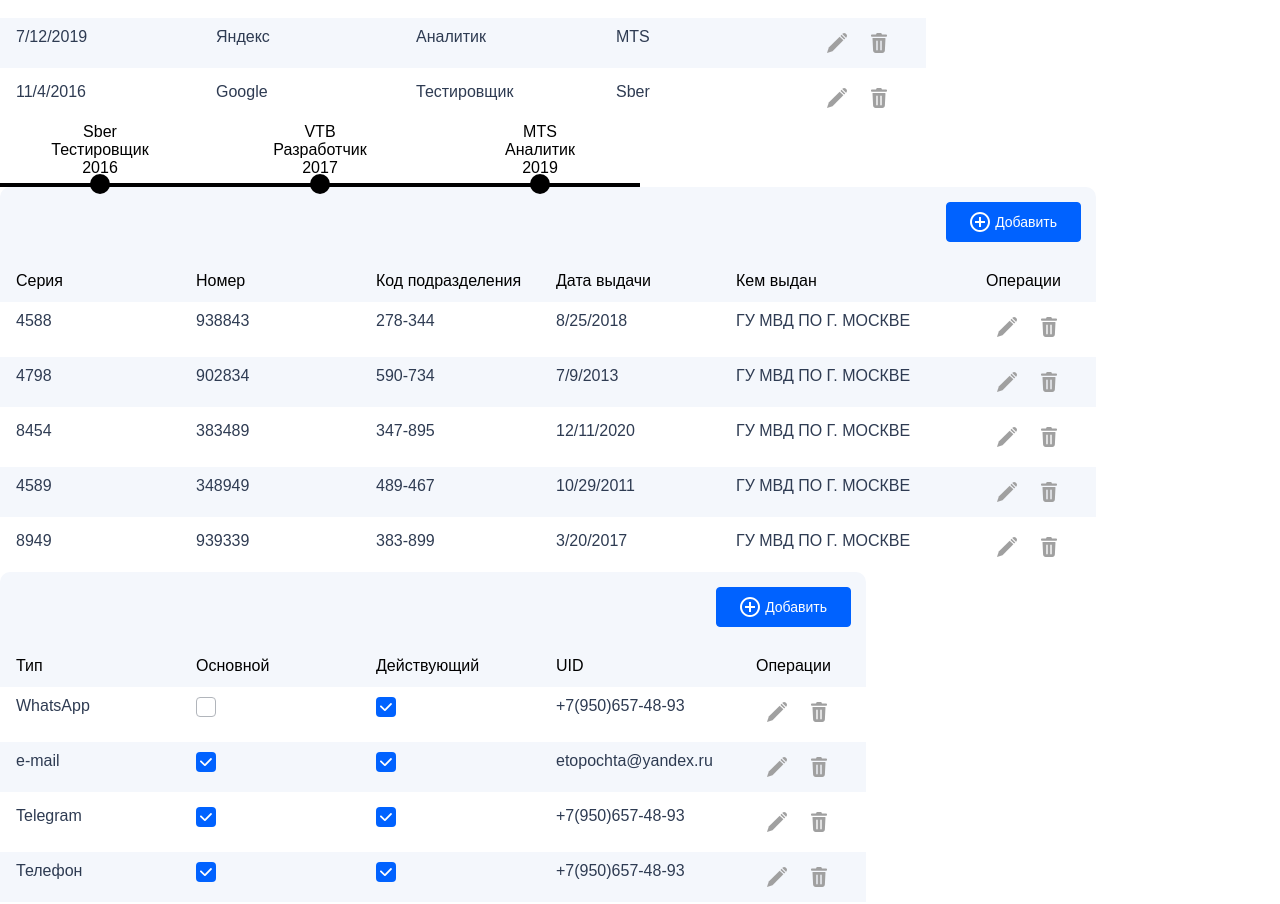
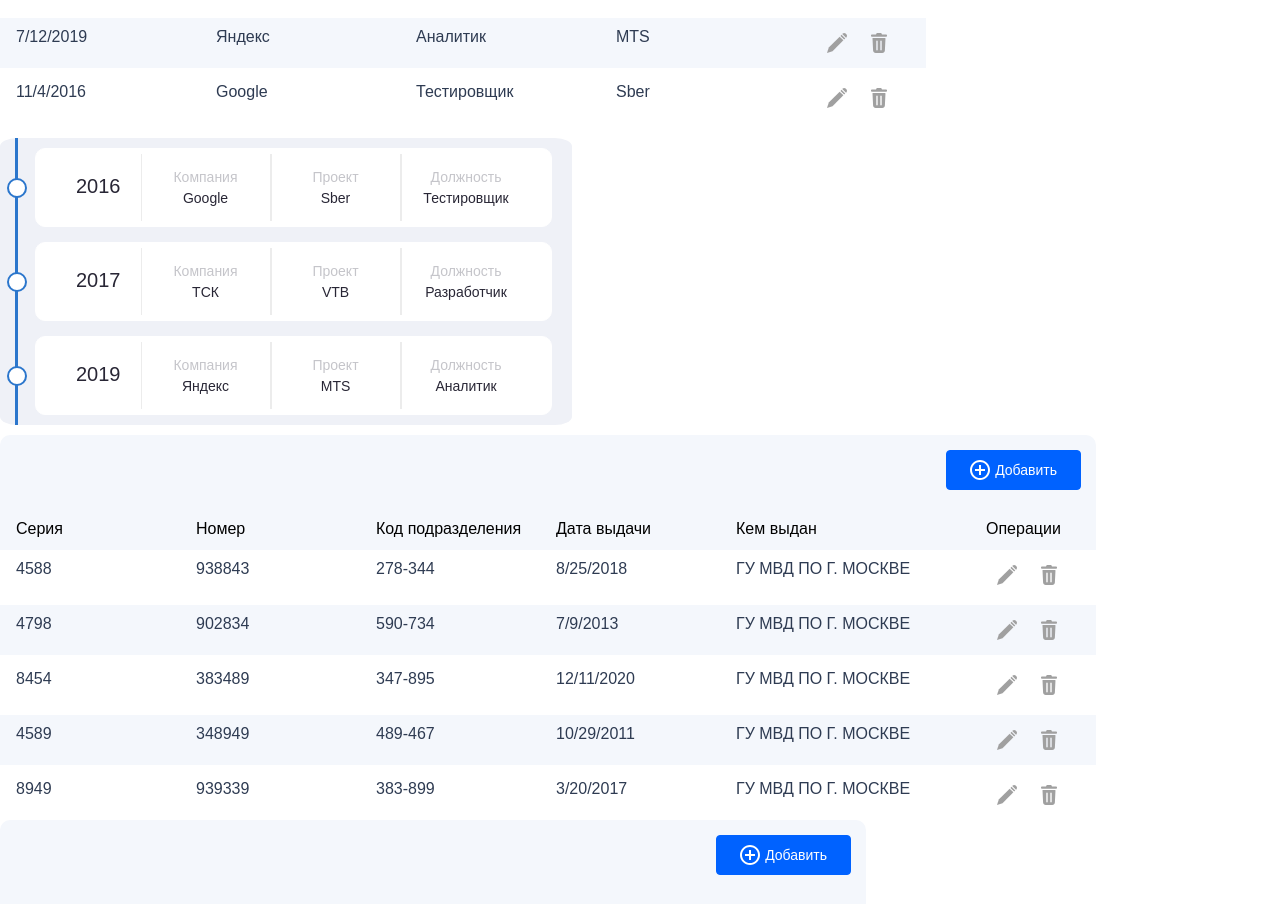
Before and after one commit to franze6/puppy-project, a React app: page /persons/1 in a window 1280 px wide. Shown: the part 820-1724 px from the top of the page. Built offline with nearby package versions, Linux system fonts and the light colour scheme; no server answers.

Commit message:
EDIT: style Timeline

```diff
--- a/src/Components/TimeLine/Timeline.jsx
+++ b/src/Components/TimeLine/Timeline.jsx
@@ -12,6 +12,7 @@ const Timeline = () => {
     setList(data?.results || []);
   }, []);
   return (
+    <div className={style.wrapper}>
       <div className={style.timeline}>
         <div className={style.line}> </div>
         {list
@@ -19,12 +20,23 @@ const Timeline = () => {
           .map(curr => (
             // eslint-disable-next-line react/jsx-key
             <div className={style.list}>
-            <div className={style.curr}>{curr.project}</div>
-            <div className={style.curr}>{curr.position}</div>
-            <div className={style.circle}> </div>
-            <div className={style.curr}>{new Date(curr.date).getFullYear()}</div>
+              <div className={style.circle}></div>
+              <div className={style.date}>{new Date(curr.date).getFullYear()}</div>
+              <div className={style.carrers}>
+                <div className={style.title}>Компания</div>
+                {curr.company.company_name}
+              </div>
+              <div className={style.carrers}>
+                <div className={style.title}>Проект</div>
+                {curr.project}
+              </div>
+              <div className={style.carrers}>
+                <div className={style.title}>Должность</div>
+                {curr.position}
+              </div>
             </div>
           ))}
+      </div>
     </div>
   );
 };
--- a/src/Components/TimeLine/Timeline.scss
+++ b/src/Components/TimeLine/Timeline.scss
@@ -1,33 +1,76 @@
+.wrapper {
+}
+
 .timeline {
-  display: flex;
-  justify-content: space-between;
+  margin-top: 10px;
+  margin-bottom: 10px;
+  padding-left: 15px;
+  padding-bottom: 5px;
+  background-color: #eff1f7;
+  width: max-content;
+  height: max-content;
+  border-radius: 3%;
   position: relative;
-  width: 50%;
+}
+
+.line {
+  background-color: #2b76cc;
+  position: absolute;
+  height: 100%;
+  width: 3px;
 }
 
 .list {
-  // border: 1px solid red;
+  border: 1px solid #ffffff;
+  border-radius: 10px;
+  background-color: #ffffff;
   width: 200px;
   display: flex;
-  flex-direction: column;
-  align-items: center;
-  margin-bottom: 10px;
+  margin: 15px 20px;
+  width: inherit;
+  padding: 5px 20px;
+  position: relative;
+  top: 10px;
+  text-align: center;
 }
 
-.list .circle {
-  background-color: #000000;
+.circle {
+  background-color: #ffffff;
+  border: 2px solid #2b76cc;
   width: 20px;
   height: 20px;
   border-radius: 50%;
   position: absolute;
   z-index: 1;
-  top: calc(80%);
+  bottom: calc(50% - 10px);
+  left: -29.5px;
 }
 
-.line {
-  background-color: #000000;
-  position: absolute;
-  height: 4px;
-  width: 100%;
-  bottom: 0;
+.circle:hover {
+  border: 2px solid #91d9b0;
 }
+
+.carrers {
+  padding: 15px 20px;
+  border-left: 1px solid #ececec;
+  border-right: 1px solid #ececec;
+  font-size: 14px;
+  color: #282635;
+  width: 130px;
+}
+
+.carrers:last-child {
+  border-right: none;
+}
+
+.title {
+  color: #c5c5ca;
+  margin-bottom: 5px;
+}
+
+.date {
+  padding: 15px 20px;
+  line-height: 35px;
+  color: #282635;
+  font-size: 20px;
+}
```
Lines whose indentation alone changed are shown as unchanged.
